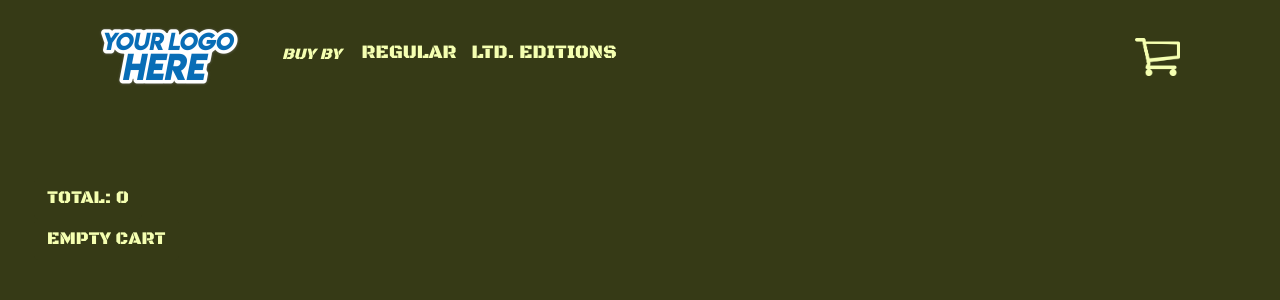
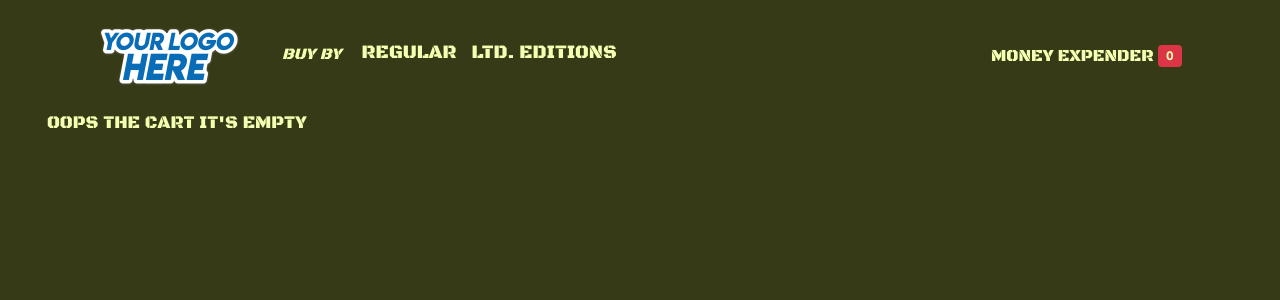
Before and after one commit to joaquinn124/footballbootcompany, a React (Create React App) app: page /cart in a window 1280 px wide. Shown: the top 300 px of the page. Built offline with nearby package versions, Linux system fonts and the light colour scheme.

Commit message:
Desafío 10: Cart View

```diff
--- a/src/App.jsx
+++ b/src/App.jsx
@@ -1,16 +1,19 @@
 import './App.css';
 import 'bootstrap/dist/css/bootstrap.min.css';
+
 import NavBar from './components/NavBar';
 import Cart from './components/Cart';
 
 import ItemDetailList from './containers/ItemDetailList';
 import ItemListContainter from './containers/ItemListContainer';
 
+import { CartContextProvider } from './contexts/CartContext';
+
 import {BrowserRouter, Routes, Route, Navigate} from 'react-router-dom';
-import { CartContextProvider } from './contexts/CartContext';
 
 
 const App = () => {
+
   return (
     <CartContextProvider>
       <div className="bodyProp">
--- a/src/components/Cart.jsx
+++ b/src/components/Cart.jsx
@@ -9,16 +9,20 @@ const Cart = () => {
     const {cart, emptyCart, totalPrice} = useCartContext();
 
     return (
+        cart.length === 0
+        ?
+            <Button variant='light' className='cartButtonsStyle ms-4'>Oops the cart it's empty</Button>
+        :
             <>
                 <div className="cartContainer">
                     {
 
-                    cart.map(i =>
+                        cart.map(item =>
 
-                    <ListGroup variant="flush" style={{width: '22rem'}} key={i.item.id} className="cardCart">
-                            <ListGroup.Item>{i.item.model}</ListGroup.Item>
-                            <ListGroup.Item>Unit. Price: {i.item.price}</ListGroup.Item>
-                            <ListGroup.Item>Quantity: {i.item.quantity}</ListGroup.Item>
+                        <ListGroup variant="flush" style={{width: '22rem'}} key={item.id} className="cardCart">
+                                <ListGroup.Item>{item.model}</ListGroup.Item>
+                                <ListGroup.Item>Unit. Price: {item.price}</ListGroup.Item>
+                                <ListGroup.Item>Quantity: {item.quantity}</ListGroup.Item>
                         </ListGroup>
                         )
                     }
--- a/src/components/CartWidget.jsx
+++ b/src/components/CartWidget.jsx
@@ -1,18 +1,28 @@
 import '../css/CartWidget.css';
 
 import { Link } from 'react-router-dom';
+import { useCartContext } from "../contexts/CartContext";
+import { Badge, Button } from 'react-bootstrap';
 
 const CartIcon = () => {
 
-    const cartLogo = '/media/Cart_PngItem_7368442_first_color.png';
+    const {cart, iconCart} = useCartContext();
 
     return (
-
+        <>
             <Link to="/cart">
-                <div className='cartIconProp'>
-                    <img href="#" src={cartLogo}/>
-                </div>
+                <Button variant='light' className='buttonsStyles cartMobile'>
+                    money expender
+                    {<Badge bg='danger' className='ms-1 cartCounter'>
+                        {cart.length === 0
+                        ?
+                        0
+                        : iconCart()
+                        }
+                    </Badge>}
+                </Button>
             </Link>
+        </>
     )
 }
 
--- a/src/components/ItemDetail.jsx
+++ b/src/components/ItemDetail.jsx
@@ -6,13 +6,12 @@ import { useCartContext } from "../contexts/CartContext";
 
 const ItemDetail = ({product}) => {
 
-    const {cart, addToCart, AddToCart} = useCartContext();
+    const {addToCart} = useCartContext();
 
     const onAdd = (counter) => {
-        //alert ("Added to cart!");
         console.log(`${counter} items added`);
-        /* addToCart ({...product, quantity: counter}) */
-        AddToCart({...product, quantity: counter})
+        alert ("Added to cart!");
+        addToCart ({...product, quantity: counter})
     }
 
     return (
--- a/src/components/NavBar.jsx
+++ b/src/components/NavBar.jsx
@@ -2,16 +2,15 @@ import '../css/NavBar.css';
 import Navbar from 'react-bootstrap/Navbar';
 import Container from 'react-bootstrap/Container';
 import Nav from 'react-bootstrap/Nav';
-import NavDropdown from 'react-bootstrap/NavDropdown';
 import Logo from '../components/Logo';
 import CartIcon from '../components/CartWidget';
-import { BrowserRouter, Link, NavLink, Router } from 'react-router-dom';
+import {Link} from 'react-router-dom';
 
 
 const NavBar = () => {
   return (
     <Navbar className='bgColor' expand="lg">
-      <Container className='fontColor'>
+      <Container className='fontColor containerMobile'>
         <Nav.Link href="#home">
         <Link to="/">
           <Logo className="mr-2" />
--- a/src/contexts/CartContext.jsx
+++ b/src/contexts/CartContext.jsx
@@ -10,40 +10,39 @@ export const CartContextProvider = ({children}) => {
     //Functions and states, now it'll be listed here instead on each component
     const [cart, setCart] = useState ([]);
 
-    const addToCart = (item) => {
-        setCart([
-            //"..." it's a split template that copy cart content + ítem on a new array
-            ...cart,
-            item
-        ]);
-    }
+    const addToCart = (objProd) => {
 
-    //
-    const AddToCart = (item, quantity) => {
-        if (IsInCart(item.id)){
-            alert('The product already exist in Cart')
+        let previousCart=[...cart];
+
+        //Statements to check items in Cart, if already existis, it add more qty
+        if (previousCart.some((item) => item.id === objProd.id)) {
+            previousCart.find((item) => item.id === objProd.id).quantity += objProd.quantity;
+            setCart(previousCart);
         } else {
-            //"..." it's a split template that copy cart content + ítem on a new array
-            setCart ([...cart, {item, quantity}])
-            alert('Added to cart!')
+            setCart([...cart, objProd])
         }
     }
 
-    const IsInCart = (id) => {
-        return cart&&cart.some((i) => i.item.id === id)
+    const emptyCart = () => setCart([]);
+
+    const totalPrice = () => {
+
+        let total = 0;
+
+        cart.forEach((newProduct) => {
+            total +=
+                parseInt(newProduct.price) * parseInt(newProduct.quantity);
+            })
+        return parseInt(total);
     }
 
-    const emptyCart = () => {
-        setCart([]);
+    const removeProduct = (id) => {
+        setCart(cart.filter((newProduct) => newProduct.product.id !== id));
     }
 
-    const totalPrice = () => {
-        return cart.reduce( (acum, i) => acum + i.item.quantity * i.item.price, 0)
+    const iconCart = () => {
+        return cart.reduce( (acum, value) => acum+ value.quantity, 0)
     }
-
-    /* const iconCart = () => {
-        return cart.reduce( (acum, i) => acum+ i.item.quantity, 0)
-    } */
 
     return (
         //Provider node that recibe childrens as prop and includes it on the context provider
@@ -52,8 +51,9 @@ export const CartContextProvider = ({children}) => {
                     cart,
                     addToCart,
                     emptyCart,
-                    AddToCart,
-                    totalPrice
+                    totalPrice,
+                    removeProduct,
+                    iconCart
                 }}
             >
                 {children}
--- a/src/css/CartWidget.css
+++ b/src/css/CartWidget.css
@@ -8,3 +8,19 @@
     width: 18px;
     padding-right: 60px;
 }
+
+.cartCounter {
+    font-family: body;
+    font-weight: lighter;
+    font-size: 13px;
+    color: #F5FFB1;
+    /* background-color: #F5FFB1; */
+}
+
+@media (max-width: 415px) {
+
+    .cartMobile {
+        padding-top: 35px;
+        padding-left: 0px;
+    }
+}
--- a/src/css/NavBar.css
+++ b/src/css/NavBar.css
@@ -23,13 +23,3 @@
     font-style: italic;
     padding: 11px 20px 0px 25px;
 }
-
-@media (max-width: 415px) {
-
-    .buyBy {
-        color: #F5FFB1;
-        font-family: app;
-        font-style: italic;
-        padding: 0px 0px;
-    }
-}
```
Lines whose indentation alone changed are shown as unchanged.
